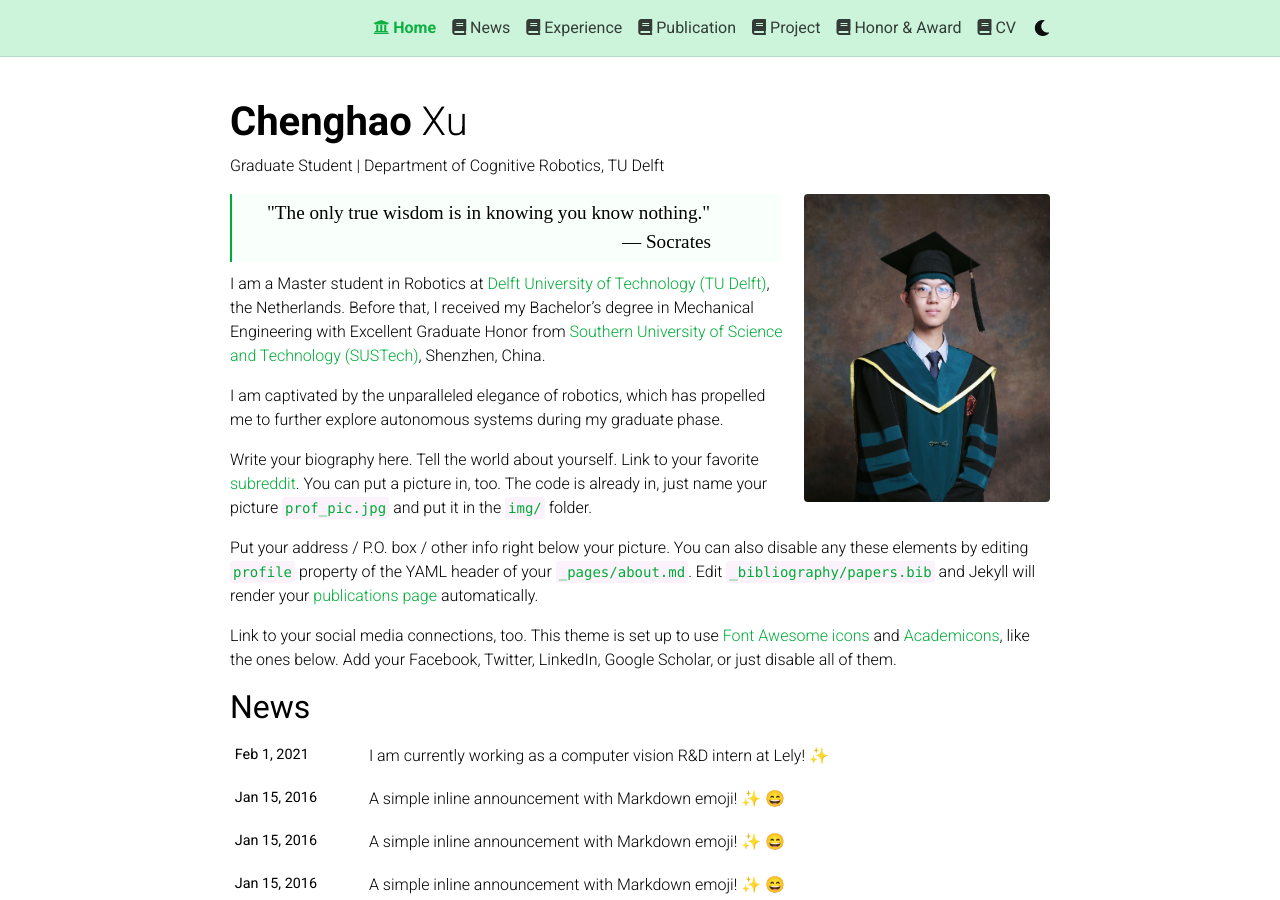
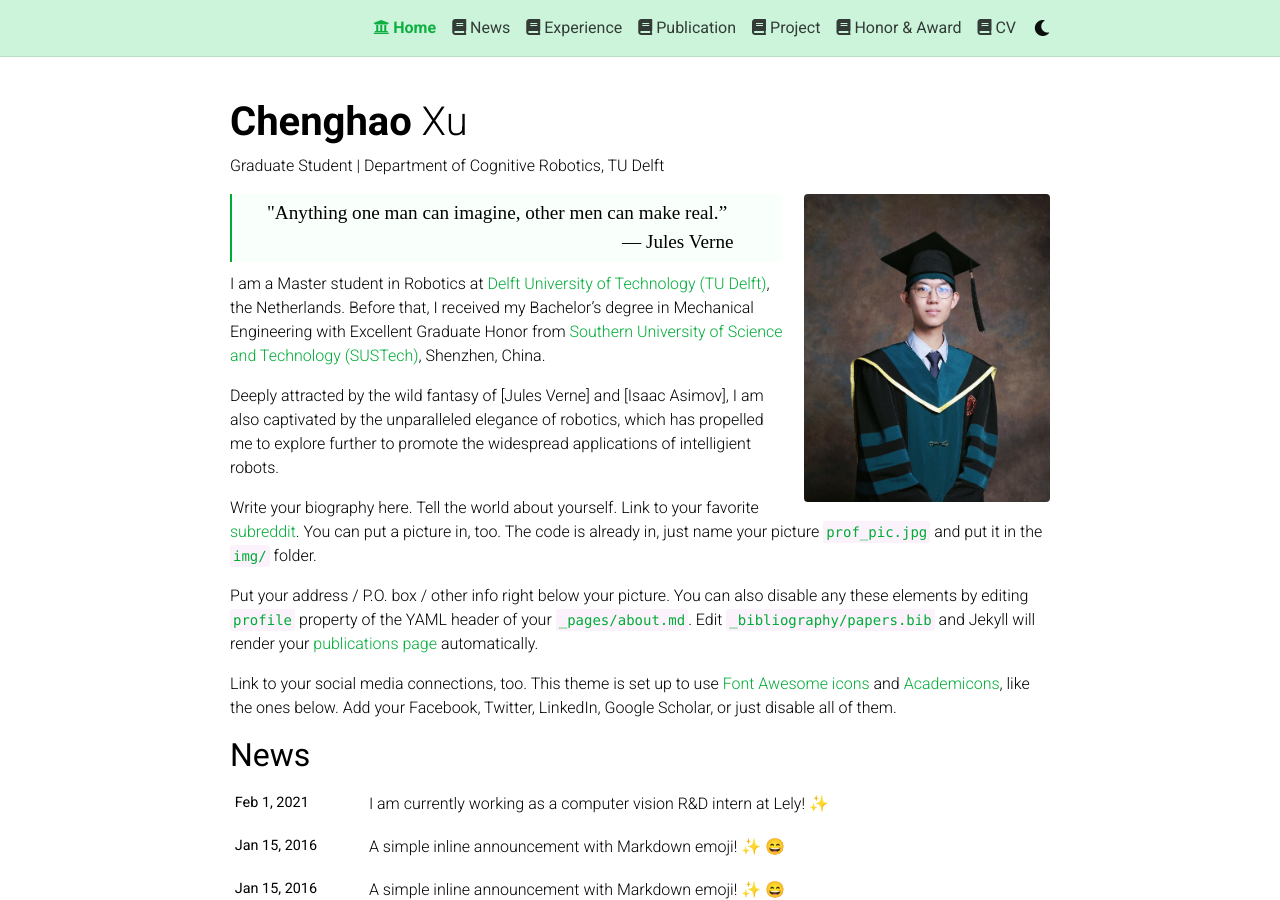
Before and after one commit to Kyle-Xu001/kyle-xu001.github.io, a Jekyll site: the page built from _pages/about.md, in a window 1280 px wide and 900 px high. Built offline with Jekyll 4.4.1, drawn with Linux system fonts in a browser that asks for light colours; nearby versions of some CDN libraries; emoji names are drawn with the system emoji font; comment, search, counter and statistics services are not loaded; a style sheet for code colours, icons or effects is not loaded.

Commit message:
Modify aboutme

```diff
--- a/_pages/about.md
+++ b/_pages/about.md
@@ -16,13 +16,13 @@ selected_papers: true # includes a list of papers marked as "selected={true}"
 social: true  # includes social icons at the bottom of the page
 ---
 <blockquote>
-"The only true wisdom is in knowing you know nothing."
+"Anything one man can imagine, other men can make real.”
 <br>
-&emsp; &emsp; &emsp; &emsp; &emsp; &emsp; &emsp; &emsp; &emsp; &emsp; &emsp; &emsp;&emsp; &emsp; &emsp;  ― Socrates
+&emsp; &emsp; &emsp; &emsp; &emsp; &emsp; &emsp; &emsp; &emsp; &emsp; &emsp; &emsp;&emsp; &emsp; &emsp;  ― Jules Verne
 </blockquote>
 I am a Master student in Robotics at [Delft University of Technology (TU Delft)](https://www.tudelft.nl/en/), the Netherlands. Before that, I received my Bachelor's degree in Mechanical Engineering with Excellent Graduate Honor from [Southern University of Science and Technology (SUSTech)](https://www.sustech.edu.cn/en/), Shenzhen, China.
 
-I am captivated by the unparalleled elegance of robotics, which has propelled me to further explore autonomous systems during my graduate phase.
+Deeply attracted by the wild fantasy of [Jules Verne] and [Isaac Asimov], I am also captivated by the unparalleled elegance of robotics, which has propelled me to explore further to promote the widespread applications of intelligient robots.
 
 Write your biography here. Tell the world about yourself. Link to your favorite [subreddit](http://reddit.com). You can put a picture in, too. The code is already in, just name your picture `prof_pic.jpg` and put it in the `img/` folder.
 
```
